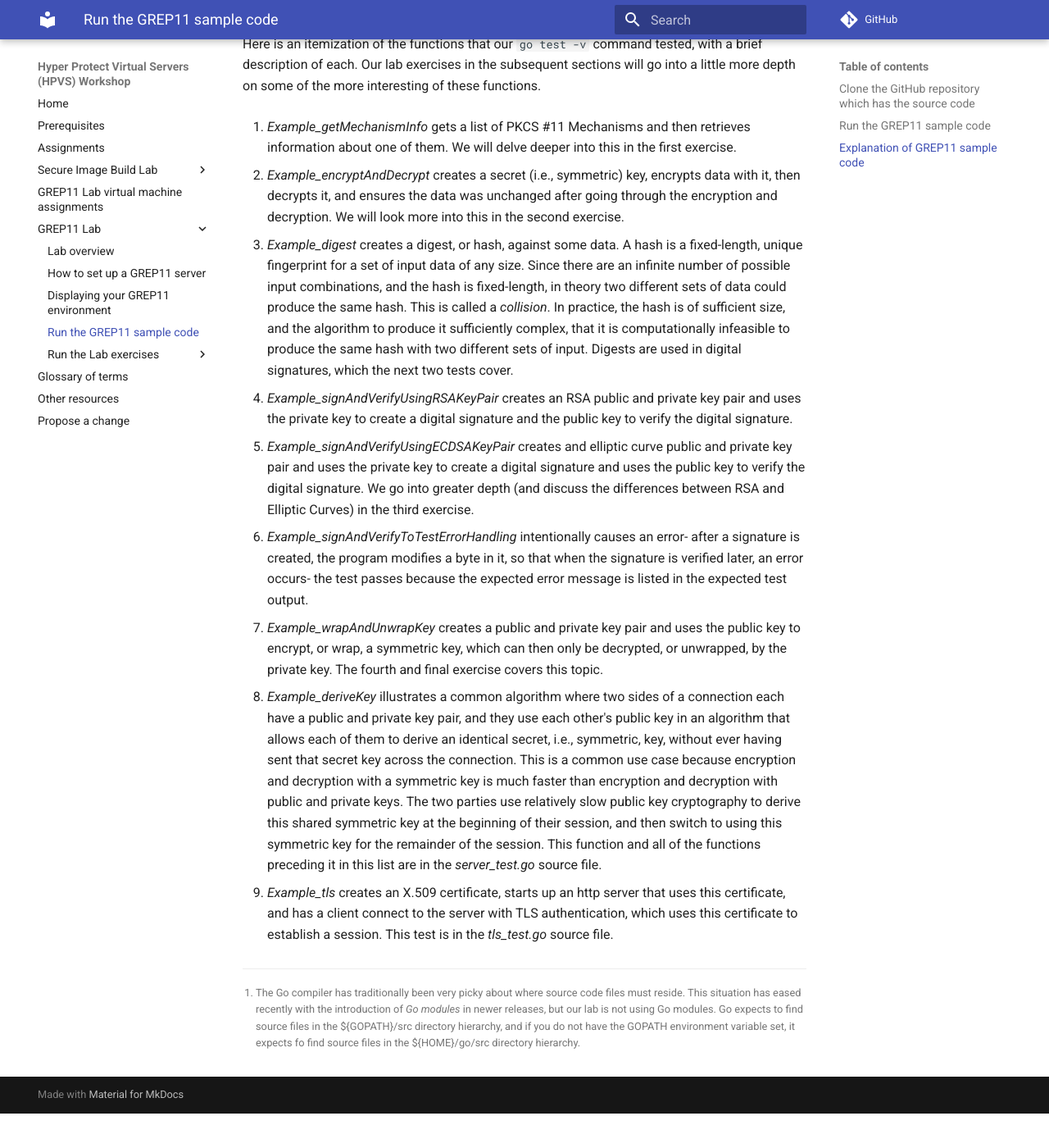
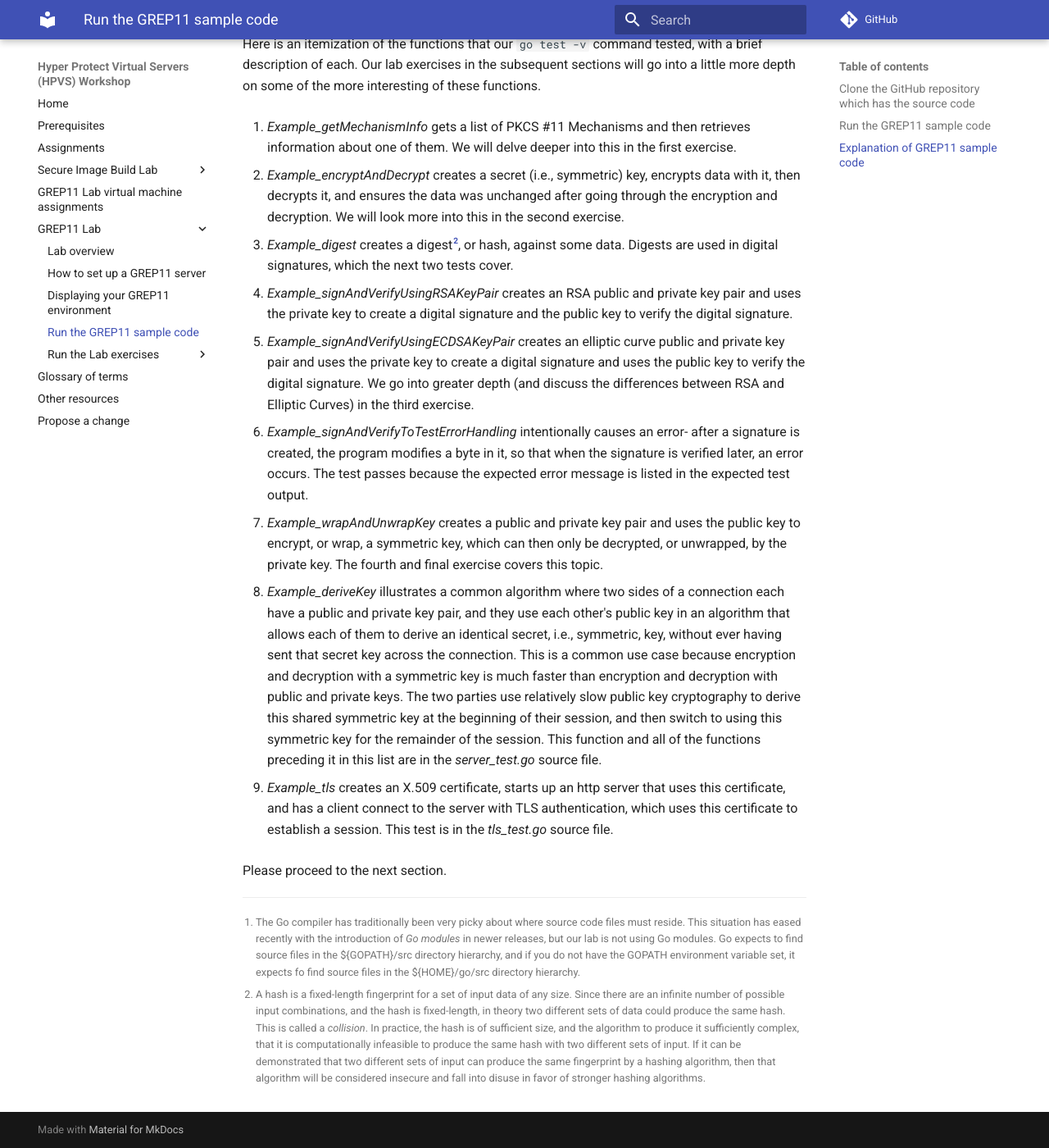
Before and after one commit to ibm-wsc/hyper-protect-virtual-servers-workshop, an MkDocs documentation site: the page built from docs/grep11-lab/run-grep11-samples.md, in a window 1280 px wide and 1400 px high, scrolled down 5093 px. Shown: the whole window at 82% size. Built offline with MkDocs 1.6.1 and Material for MkDocs 9.7.7, drawn with Linux system fonts in a browser that asks for light colours; comment, search, counter and statistics services are not loaded; before the commit the page ends 6451 px from its top, so only the background shows below that; part of the change alters nothing that is shown; some of the changed text lies outside the part shown.

Commit message:
lab updates

````diff
--- a/docs/grep11-lab/run-grep11-samples.md
+++ b/docs/grep11-lab/run-grep11-samples.md
@@ -54,7 +54,7 @@ You can also enter the `pwd` ("print working directory") to be sure, e.g.,:
 1. Start Visual Studio Code within your current directory:
 
     ``` bash
-    code .
+    code .  # if typing by hand don't forget the period (for current directory)
     ```
 
     In a moment you should see the Visual Studio Code window with your current directory structure shown in the Explorer pane in the upper left corner of the window:
@@ -87,7 +87,7 @@ You can also enter the `pwd` ("print working directory") to be sure, e.g.,:
     ![Change to golang/examples](images/grep11-0050_cd-golang-examples.png)
 
     !!! tip
-        I have shown you how to use the Terminal window with Visual Studio Code, which you may find convenient.  Your Ubuntu Desktop also provides a Terminal application that you can use to open one or more terminal windows with.  They behave the same, and which one you use is a personal choice, as long as you are in the correct directory that the instructions expect you to be in.
+        I have shown you how to use the Terminal window with Visual Studio Code, which you may find convenient.  Your Ubuntu Desktop also provides a Terminal application that you can use to open one or more terminal windows.  They behave the same, and which one you use is a personal choice, as long as you are in the correct directory that the instructions expect you to be in.
 
         It is convenient to have a terminal window inside Visual Studio Code, but it comes at the expense of some screen real estate being taken away from the source code used in the exercises.
 
@@ -134,7 +134,7 @@ The test used the *go test* subcommand, which does the following:
 
 3. At the bottom of each of these functions, a series of comment lines, starting with a header line, specifies what the expected output from the function should be. If the output from the function call matches the lines (except for the header line), then the test passes.  Otherwise the test fails.
 
-In the explorer pane, click on *server_test.go* or *tls_test.go* and examine the source code to see these lines.  For example, lines 211-216 in *server_test.go* indicate what the expected output of the *Example_encryptAndDecrypt* function should be:
+In the explorer pane, click on *server_test.go* or *tls_test.go* and examine the source code to see these lines.  For example, lines 222-227 in *server_test.go* indicate what the expected output of the *Example_encryptAndDecrypt* function should be:
 
 ``` bash
 // Output:
@@ -154,13 +154,13 @@ Here is an itemization of the functions that our `go test -v` command tested, wi
 
 2. *Example_encryptAndDecrypt* creates a secret (i.e., symmetric) key, encrypts data with it, then decrypts it, and ensures the data was unchanged after going through the encryption and decryption.  We will look more into this in the second exercise.
 
-3. *Example_digest* creates a digest, or hash, against some data.  A hash is a fixed-length, unique fingerprint for a set of input data of any size.  Since there are an infinite number of possible input combinations, and the hash is fixed-length, in theory two different sets of data could produce the same hash.  This is called a *collision*.  In practice, the hash is of sufficient size, and the algorithm to produce it sufficiently complex, that it is computationally infeasible to produce the same hash with two different sets of input.  Digests are used in digital signatures, which the next two tests cover.
+3. *Example_digest* creates a digest[^2], or hash, against some data. Digests are used in digital signatures, which the next two tests cover.
 
 4. *Example_signAndVerifyUsingRSAKeyPair* creates an RSA public and private key pair and uses the private key to create a digital signature and the public key to verify the digital signature.
 
-5. *Example_signAndVerifyUsingECDSAKeyPair* creates and elliptic curve public and private key pair and uses the private key to create a digital signature and uses the public key to verify the digital signature. We go into greater depth (and discuss the differences between RSA and Elliptic Curves) in the third exercise.
+5. *Example_signAndVerifyUsingECDSAKeyPair* creates an elliptic curve public and private key pair and uses the private key to create a digital signature and uses the public key to verify the digital signature. We go into greater depth (and discuss the differences between RSA and Elliptic Curves) in the third exercise.
 
-6. *Example_signAndVerifyToTestErrorHandling* intentionally causes an error-  after a signature is created, the program modifies a byte in it, so that when the signature is verified later, an error occurs- the test passes because the expected error message is listed in the expected test output.
+6. *Example_signAndVerifyToTestErrorHandling* intentionally causes an error-  after a signature is created, the program modifies a byte in it, so that when the signature is verified later, an error occurs. The test passes because the expected error message is listed in the expected test output.
 
 7. *Example_wrapAndUnwrapKey* creates a public and private key pair and uses the public key to encrypt, or wrap, a symmetric key, which can then only be decrypted, or unwrapped, by the private key.  The fourth and final exercise covers this topic.
 
@@ -168,4 +168,8 @@ Here is an itemization of the functions that our `go test -v` command tested, wi
 
 8. *Example_tls* creates an X.509 certificate, starts up an http server that uses this certificate, and has a client connect to the server with TLS authentication, which uses this certificate to establish a session.  This test is in the *tls_test.go* source file.
 
+Please proceed to the next section.
+
 [^1]: The Go compiler has traditionally been very picky about where source code files must reside. This situation has eased recently with the introduction of *Go modules* in newer releases, but our lab is not using Go modules.  Go expects to find source files in the ${GOPATH}/src directory hierarchy, and if you do not have the GOPATH environment variable set, it expects fo find source files in the ${HOME}/go/src directory hierarchy.
+
+[^2]: A hash is a fixed-length fingerprint for a set of input data of any size.  Since there are an infinite number of possible input combinations, and the hash is fixed-length, in theory two different sets of data could produce the same hash.  This is called a *collision*.  In practice, the hash is of sufficient size, and the algorithm to produce it sufficiently complex, that it is computationally infeasible to produce the same hash with two different sets of input. If it can be demonstrated that two different sets of input can produce the same fingerprint by a hashing algorithm, then that algorithm will be considered insecure and fall into disuse in favor of stronger hashing algorithms.
````
